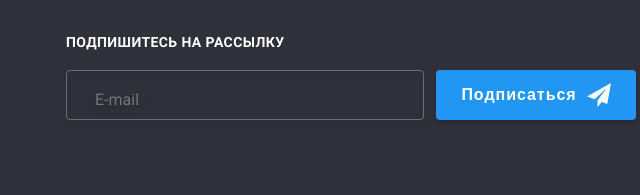
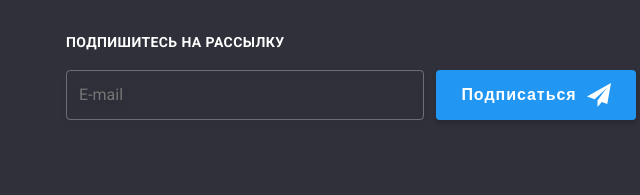
Before and after one commit to Maksik-94/goit-markup-hw-07, a plain HTML site: page index.html in a window 1280 px wide. Shown: the part 2777-2972 px from the top of the page, 590-1230 px from the left. Drawn offline with nearby package versions, Linux system fonts and the light colour scheme; files that its build step writes are made by us from their sources.

Commit message:
Update _footer_mailing.scss

```diff
--- a/sass/layout/_footer_mailing.scss
+++ b/sass/layout/_footer_mailing.scss
@@ -19,18 +19,15 @@
     justify-content: start;
   }
   &-contact {
-    padding-left: 16px;
-    padding-top: 10px;
+    padding-left: 12px;
     width: 358px;
     outline: none;
     background-color: transparent;
+    color: $color-white;
     border: 1px solid rgba(255, 255, 255, 0.3);
     box-sizing: border-box;
     border-radius: 4px;
     filter: drop-shadow(0px 4px 4px rgba(0, 0, 0, 0.15));
-    &::placeholder {
-      padding-left: 12px;
-    }
   }
   &-btn {
     margin-left: 12px;
```
